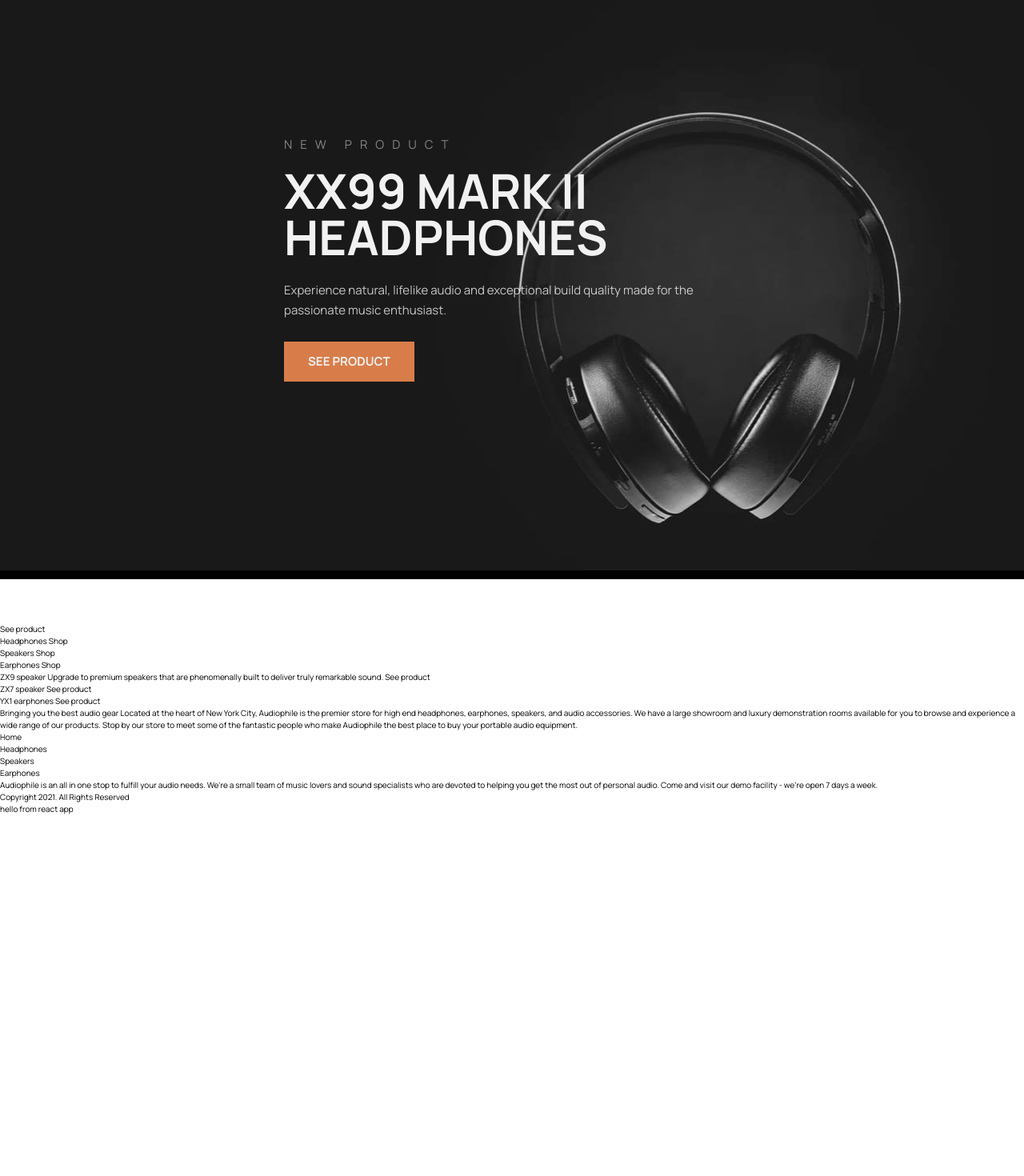
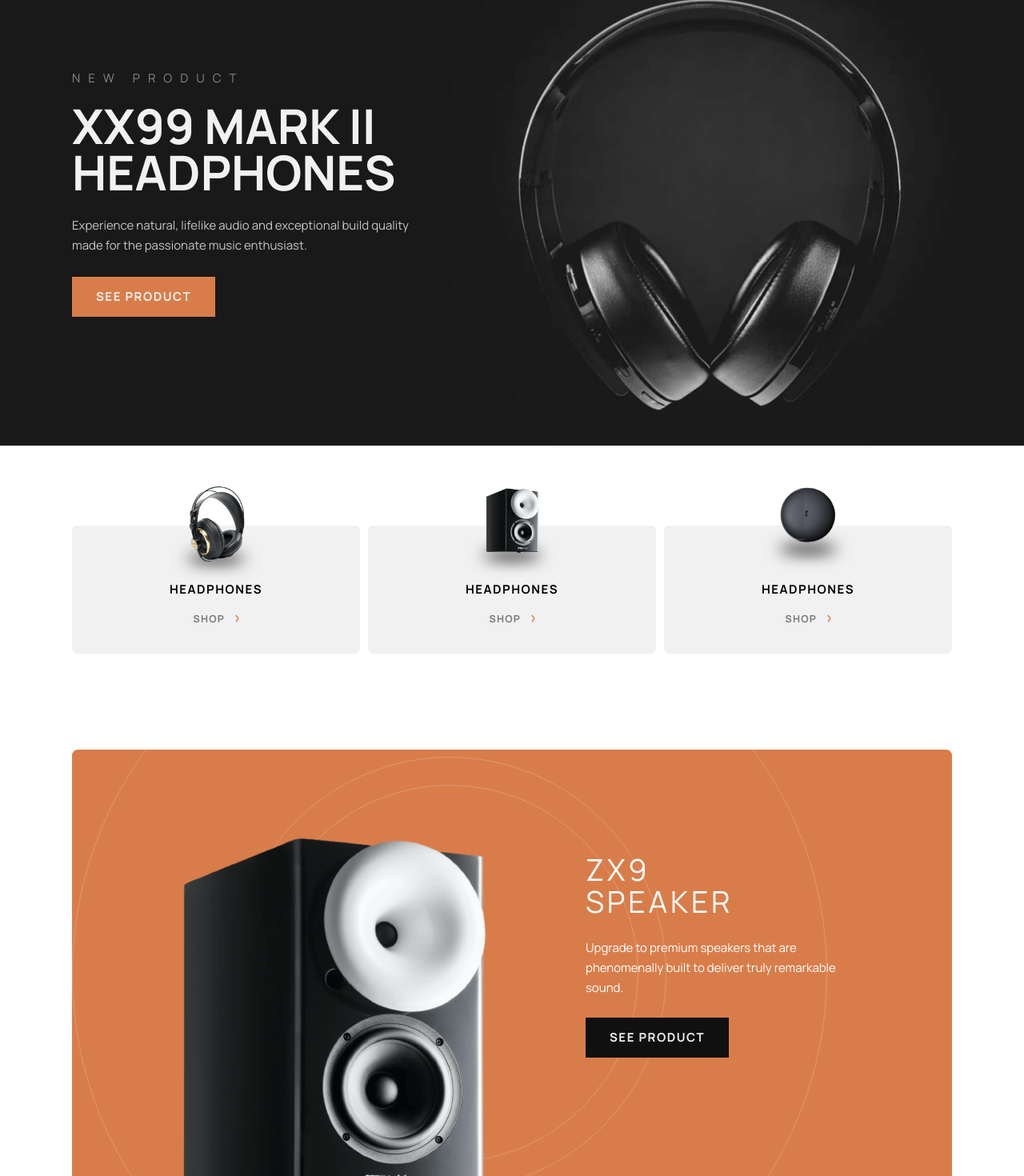
Before and after one commit to godwinopara/audiophille-ecommerce, a React (Create React App) app: page / in a window 1280 px wide. Shown: the part 206-1676 px from the top of the page at 80% size. Before the commit the page ends 1225 px from the top, so only its background shows below. Built offline with nearby package versions, Linux system fonts and the light colour scheme.

Commit message:
create a card component the display the different categories of audio sound set

```diff
--- /dev/null
+++ b/src/components/images.js
@@ -0,0 +1,30 @@
+/* All Images That are Used In all Pages */
+/* SHARED IMAGES */
+import EarphonesThumbnail from "../assets/shared/desktop/image-category-thumbnail-earphones.png";
+import SpeakerThumbnail from "../assets/shared/desktop/image-category-thumbnail-speakers.png";
+import HeadPhoneThumbnail from "../assets/shared/desktop/image-category-thumbnail-headphones.png";
+import Arrow from "../assets/shared/desktop/icon-arrow-right.svg";
+
+/* HOME IMAGES */
+import speakerImgDesktop from "../assets/home/desktop/image-speaker-zx9.png";
+import speakerImgTablet from "../assets/home/tablet/image-speaker-zx9.png";
+import speakerImgMobile from "../assets/home/mobile/image-speaker-zx9.png";
+import patternCircle from "../assets/home/desktop/pattern-circles.svg";
+
+const IMG = {
+  shared: {
+    earphoneThumbnail: EarphonesThumbnail,
+    speakerThumbnail: SpeakerThumbnail,
+    headphoneThumbnail: HeadPhoneThumbnail,
+    arrow: Arrow,
+  },
+
+  home: {
+    speakerDesktop: speakerImgDesktop,
+    speakerTablet: speakerImgTablet,
+    speakerMobile: speakerImgMobile,
+    bgPattern: patternCircle,
+  },
+};
+
+export default IMG;
--- a/src/components/utilities/Button.js
+++ b/src/components/shared/Button.js
@@ -2,7 +2,11 @@ import React from "react";
 import PropTypes from "prop-types";
 
 const Button = ({ classList }) => {
-  return <button className={`px-12 py-6 text-2xl font-bold ${classList}`}>SEE PRODUCT</button>;
+  return (
+    <button className={`px-12 py-6 text-2xl font-bold tracking-widest ${classList}`}>
+      SEE PRODUCT
+    </button>
+  );
 };
 
 export default Button;
--- /dev/null
+++ b/src/components/shared/Card.js
@@ -0,0 +1,18 @@
+import ShopLink from "./ShopLink";
+
+const Card = ({ img, categoryName }) => {
+  return (
+    <div className="bg-white-100 rounded-xl p-10 relative h-64  flex flex-col justify-center items-center">
+      <img
+        src={img}
+        alt="product card"
+        className="w-52 h-auto absolute -top-20
+      "
+      />
+      <p className="font-bold text-2xl tracking-widest mb-7 mt-14">{categoryName}</p>
+      <ShopLink />
+    </div>
+  );
+};
+
+export default Card;
--- /dev/null
+++ b/src/components/shared/ShopLink.js
@@ -0,0 +1,14 @@
+import IMG from "../images";
+
+const ShopLink = () => {
+  return (
+    <li className="flex items-center">
+      <a className="mr-5 uppercase text-xl tracking-widest font-bold opacity-50" href="/shop">
+        Shop
+      </a>
+      <img src={IMG.shared.arrow} alt="" className="w-2 h-4" />
+    </li>
+  );
+};
+
+export default ShopLink;
--- a/src/components/utilities/ShopLink.js
+++ /dev/null
@@ -1,14 +0,0 @@
-import Arrow from "../assets/shared/desktop/icon-arrow-right.svg";
-
-const ShopLink = () => {
-  return (
-    <li className="flex">
-      <a className="mr-5" href="/shop">
-        Shop Now
-      </a>
-      <img src={Arrow} alt="" />
-    </li>
-  );
-};
-
-export default ShopLink;
--- a/src/index.css
+++ b/src/index.css
@@ -9,6 +9,9 @@ html {
 
 body {
   font-family: "Manrope", "sans-serif";
+  font-weight: 500;
+  font-size: 1.5rem;
+  line-height: 2.5rem;
 }
 
 .nav-bar {
--- a/src/pages/Home.js
+++ b/src/pages/Home.js
@@ -1,5 +1,7 @@
 import Layout from "../components/layout/Layout";
-import Button from "../components/utilities/Button";
+import Button from "../components/shared/Button";
+import Card from "../components/shared/Card";
+import IMG from "../components/images";
 
 const Home = () => {
   return (
@@ -7,43 +9,88 @@ const Home = () => {
       {/* Hero Begin */}
       <section
         className="
-      bg-black-200 min-h-screen bg-mobileHero
+      bg-black-200 min-h-small bg-mobileHero
         bg-cover bg-top-4 bg-no-repeat
         flex items-center justify-center
-        mb-16
+        mb-40
         md:bg-tabletHero
+        md:min-h-mid
         lg:bg-desktopHero
+        lg:min-h-90
         lg:text-left
         lg:bg-auto
+        lg:min-h-large
         lg:mx-auto
       "
       >
         {/* Hero content Wrapper */}
+        <div className="lg:max-w-screen-xxl mx-auto w-full">
+          {/* Inner Wrapper */}
+          <div className="px-10 text-center md:w-3/5  md:mx-auto mr-auto lg:text-left lg:px-0 lg:w-2/5 lg:mx-0 lg:mr-auto">
+            {/* Hero Content Start*/}
+            <p className="text-white-100 tracking-veryWide mb-7 opacity-50">NEW PRODUCT</p>
+            <h1 className="uppercase text-white-100 mb-10 text-6xl leading-40 font-bold md:text-8xl md:leading-58">
+              XX99 Mark II Headphones
+            </h1>
+            <p className="text-white-300 mb-11 leading-10 opacity-75 mix-blend-normal">
+              Experience natural, lifelike audio and exceptional build quality made for the
+              passionate music enthusiast.
+            </p>
 
-        <div className="px-14 text-center md:w-3/5 lg:max-w-screen-xxl lg:w-1/2 lg:text-left">
-          <p className="text-2xl text-white-100 tracking-veryWide mb-7 opacity-50">NEW PRODUCT</p>
-          <h1 className="uppercase text-white-100 mb-10 text-6xl leading-40 font-bold md:text-8xl md:leading-58">
-            XX99 Mark II Headphones
-          </h1>
-          <p className="text-white-300 text-2xl mb-11 leading-10 opacity-75 mix-blend-normal">
-            Experience natural, lifelike audio and exceptional build quality made for the passionate
-            music enthusiast.
-          </p>
-          <Button classList="bg-brown-100 text-white-100" />
+            <Button classList="bg-brown-100 text-white-100" />
+            {/* Hero Content End */}
+          </div>
+          {/* Inner Wrapper End */}
         </div>
-      </section>{" "}
+      </section>
       {/*  Hero Section End */}
+      {/* ********************
+       ************************/}
+      {/* AUDIO CATEGORIES */}
+      <section className="px-10 grid gap-y-28 md:grid-cols-3 mb-48 md:gap-x-4 md:gap-y-0 lg:max-w-screen-xxl lg:mx-auto lg:px-0">
+        <Card img={IMG.shared.headphoneThumbnail} categoryName="HEADPHONES" />
+        <Card img={IMG.shared.speakerThumbnail} categoryName="HEADPHONES" />
+        <Card img={IMG.shared.earphoneThumbnail} categoryName="HEADPHONES" />
+      </section>
+      {/* AUDIO CATEGORIES END */}
+      {/* ********************** */}
+      <section
+        className="
+        rounded-xl
+      px-14 py-24
+      bg-brown-100
+      bg-patternCircles bg-cover bg-top-5 bg-no-repeat
+      md:bg-top-6
+      lg:bg-left lg:bg-auto
+      lg:pb-0
+      lg:h-200
+      overflow-hidden
+
+      max-w-screen-xxl mx-auto
+      "
+      >
+        <div className="lg:flex lg:justify-between lg:w-4/5 mx-auto ">
+          <picture className="flex items-center justify-center">
+            <source media="(min-width:1024px)" srcset={IMG.home.speakerDesktop} />
+            <source media="(min-width:765px)" srcset={IMG.home.speakerTablet} />
+            <img src={IMG.home.speakerMobile} alt="" className="w-72 lg:w-150 lg:mt-20" />
+          </picture>
+
+          <div className="text-center lg:text-left">
+            <h2 className="text-6xl leading-40 tracking-widest my-10 text-white-300 uppercase md:mt-28">
+              ZX9 <br />
+              speaker
+            </h2>
+            <p className="mb-10 text-white-300 md:max-w-lg mx-auto">
+              Upgrade to premium speakers that are phenomenally built to deliver truly remarkable
+              sound.
+            </p>
+            <Button classList="bg-black-100 text-white-100 " />
+          </div>
+        </div>
+      </section>
       <br />
       See product
-      <br />
-      Headphones Shop
-      <br />
-      Speakers Shop
-      <br />
-      Earphones Shop
-      <br />
-      ZX9 speaker Upgrade to premium speakers that are phenomenally built to deliver truly
-      remarkable sound. See product
       <br />
       ZX7 speaker See product
       <br />
--- a/tailwind.config.js
+++ b/tailwind.config.js
@@ -29,6 +29,7 @@ module.exports = {
         desktopHero: "url('/src/assets/home/desktop/image-hero.jpg')",
         tabletHero: "url('/src/assets/home/tablet/image-header.jpg')",
         mobileHero: "url('/src/assets/home/mobile/image-header.jpg')",
+        patternCircles: "url('/src/assets/home/desktop/pattern-circles.svg')",
       },
 
       letterSpacing: {
@@ -41,11 +42,21 @@ module.exports = {
       },
 
       minHeight: {
-        80: "80vh",
+        small: "50.7rem",
+        mid: "63.9rem",
+        large: "63.3rem",
+      },
+
+      spacing: {
+        100: "32rem",
+        150: "38rem",
+        200: "56rem",
       },
 
       backgroundPosition: {
         "top-4": "center 85%",
+        "top-5": "50% -16rem",
+        "top-6": "50% -25rem",
       },
     },
   },
```
